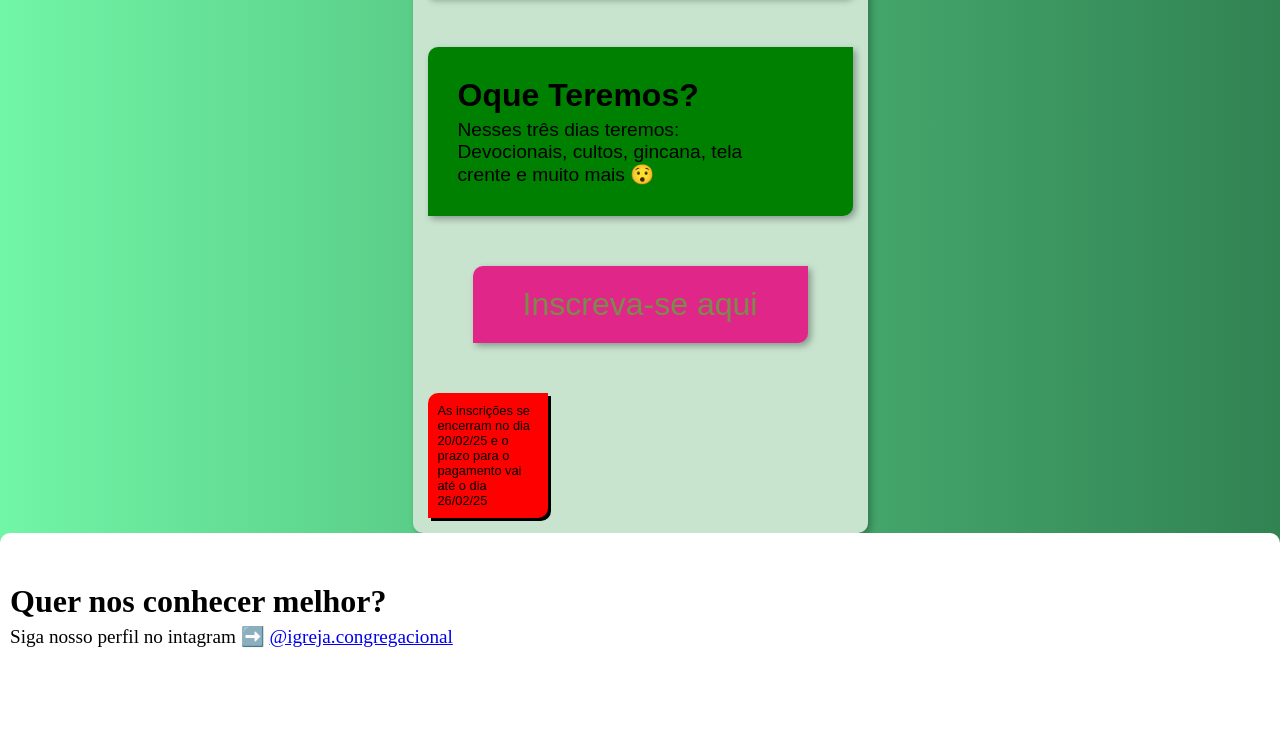
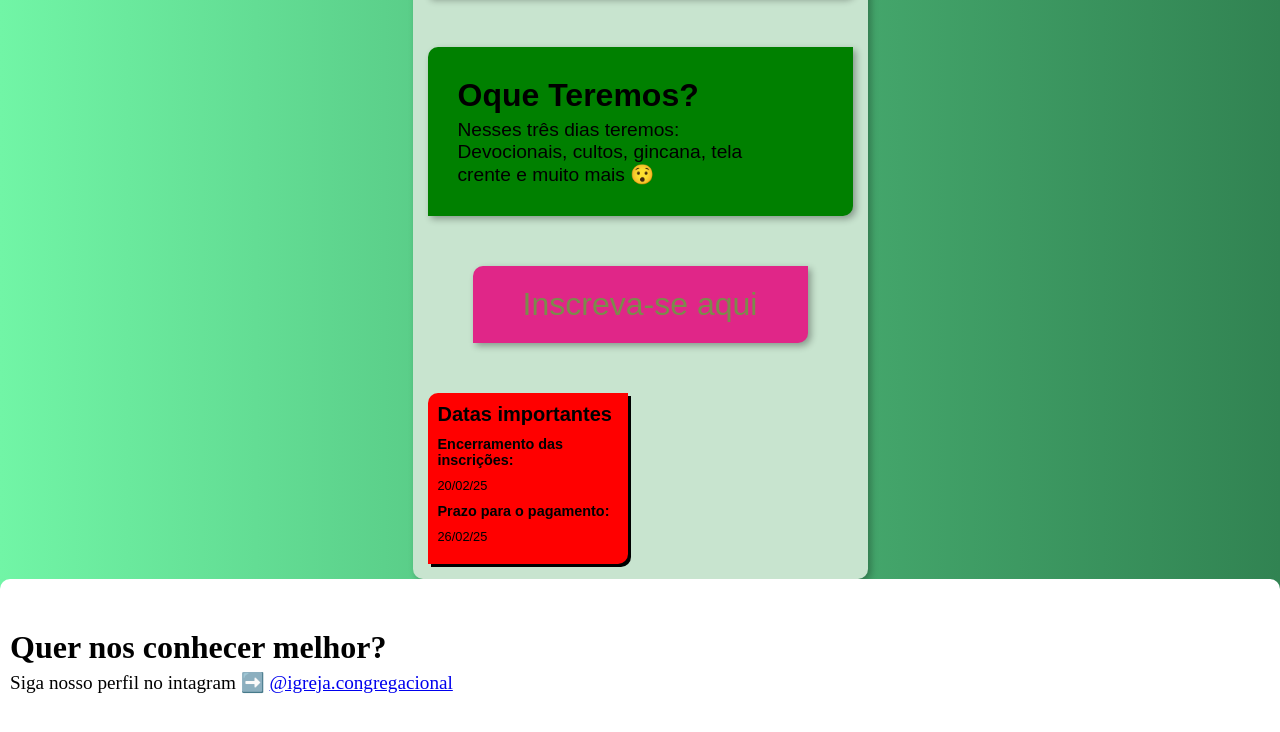
Before and after one commit to Davidalves123/projeto-retiro, a plain HTML site: page index.html in a window 1280 px wide. Shown: the part 1402-2134 px from the top of the page. Before the commit the page ends 2100 px from the top, so only its background shows below. Drawn offline with Linux system fonts and the light colour scheme; a web font is replaced by a local one.

Commit message:
modifiquei o encerramento

```diff
--- a/index.html
+++ b/index.html
@@ -50,7 +50,11 @@
         </div>
 
         <div id="encerramento">
-            <p>As inscrições se encerram no dia 20/02/25 e o prazo para o pagamento vai até o dia 26/02/25</p>
+            <h1>Datas importantes</h1>
+            <h2>Encerramento das inscrições:</h2>
+            <p>20/02/25</p>
+            <h2>Prazo para o pagamento:</h2>
+            <p>26/02/25</p>
         </div>
     </main>
 
--- a/style.css
+++ b/style.css
@@ -258,10 +258,24 @@ header{
     background-color: red;
     margin-top: 50px;
     padding: 10px;
-    max-width: 100px;
-    font-size: 0.8em;
+    max-width: 180px;
     border-radius: 10px 0px 10px 0px;
     box-shadow: 3px 3px 0px black;
+}
+
+#encerramento h1{
+    font-size: 1.25em;
+    padding-bottom: 10px;
+}
+
+#encerramento h2{
+    font-size: 0.9em;
+    padding-bottom: 10px;
+}
+
+#encerramento p{
+    font-size: 0.8em;
+    padding-bottom: 10px;
 }
 
 #encerramento:hover{
```
